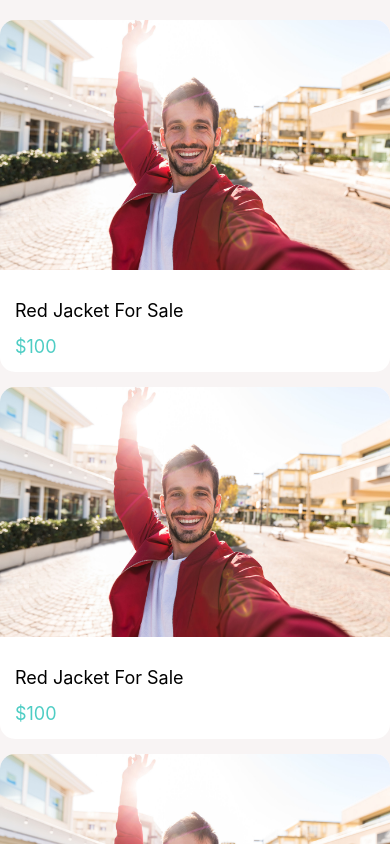
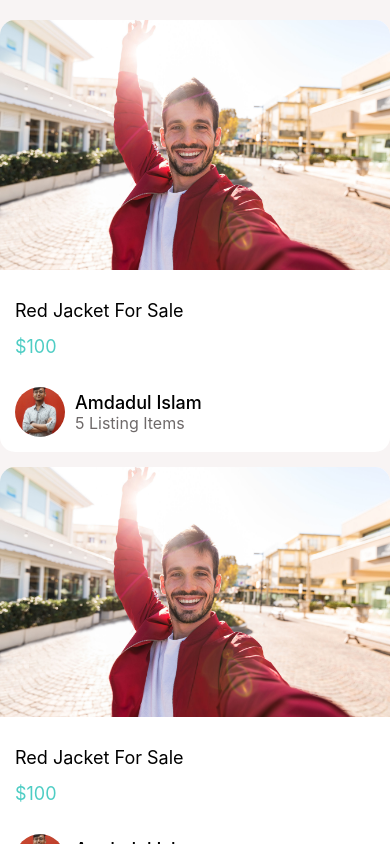
Before and after one commit to Amdadullah-Raihan/doneWithIt-react-native, a React Native app: screen / in a window 390 px wide. Shown: the top 844 px of the page. Built offline with nearby package versions, Linux system fonts and the light colour scheme.

Commit message:
added re-usable user profile card

```diff
--- a/app/components/Card.js
+++ b/app/components/Card.js
@@ -2,6 +2,8 @@ import React from 'react'
 import { Image, StyleSheet, Text, View } from 'react-native'
 import AppText from './AppText'
 import colors from '../config/colors'
+import AuthorDetails from './UserProfileCard'
+import UserProfileCard from './UserProfileCard'
 
 const Card = ({title, subTitle, image}) => {
   return (
@@ -11,6 +13,7 @@ const Card = ({title, subTitle, image}) => {
         <AppText style={styles.title}>{title}</AppText>
         <AppText style={styles.subTitle}>{subTitle}</AppText>
       </View>
+      <UserProfileCard name="Amdadul Islam" details="5 Listing Items" imageSource={require("../assets/author.jpg")}/>
     </View>
   )
 }
--- /dev/null
+++ b/app/components/UserProfileCard.js
@@ -0,0 +1,42 @@
+import React from 'react';
+import { Image, StyleSheet, Text, View } from 'react-native';
+import AppText from './AppText';
+import colors from '../config/colors';
+
+const UserProfileCard = ({ imageSource, name, details }) => {
+  return (
+    <View style={styles.container}>
+      <Image style={styles.image} source={imageSource} />
+      <View style={styles.textContainer}>
+        <AppText style={styles.name}>{name}</AppText>
+        <AppText style={styles.details}>{details}</AppText>
+      </View>
+    </View>
+  );
+};
+
+const styles = StyleSheet.create({
+  container: {
+    padding: 15,
+    flexDirection: 'row',
+    alignItems: 'center',
+    gap: 10,
+  },
+  image: {
+    width: 50,
+    height: 50,
+    borderRadius: 25,
+  },
+  textContainer: {},
+  name: {
+    color: colors.black,
+    fontWeight: '500',
+  },
+  details: {
+    fontSize: 16,
+    color: colors.gray,
+    fontWeight: '400',
+  },
+});
+
+export default UserProfileCard;
--- a/app/config/colors.js
+++ b/app/config/colors.js
@@ -2,5 +2,6 @@ export default {
     primary: '#fc5c65',
     secondary: "#4ecdc4",
     black: "#000",
-    white: "#fff"
+    white: "#fff",
+    gray: "#6e6969"
 }
```
Also changed, not shown: app/assets/author.jpg (added).
